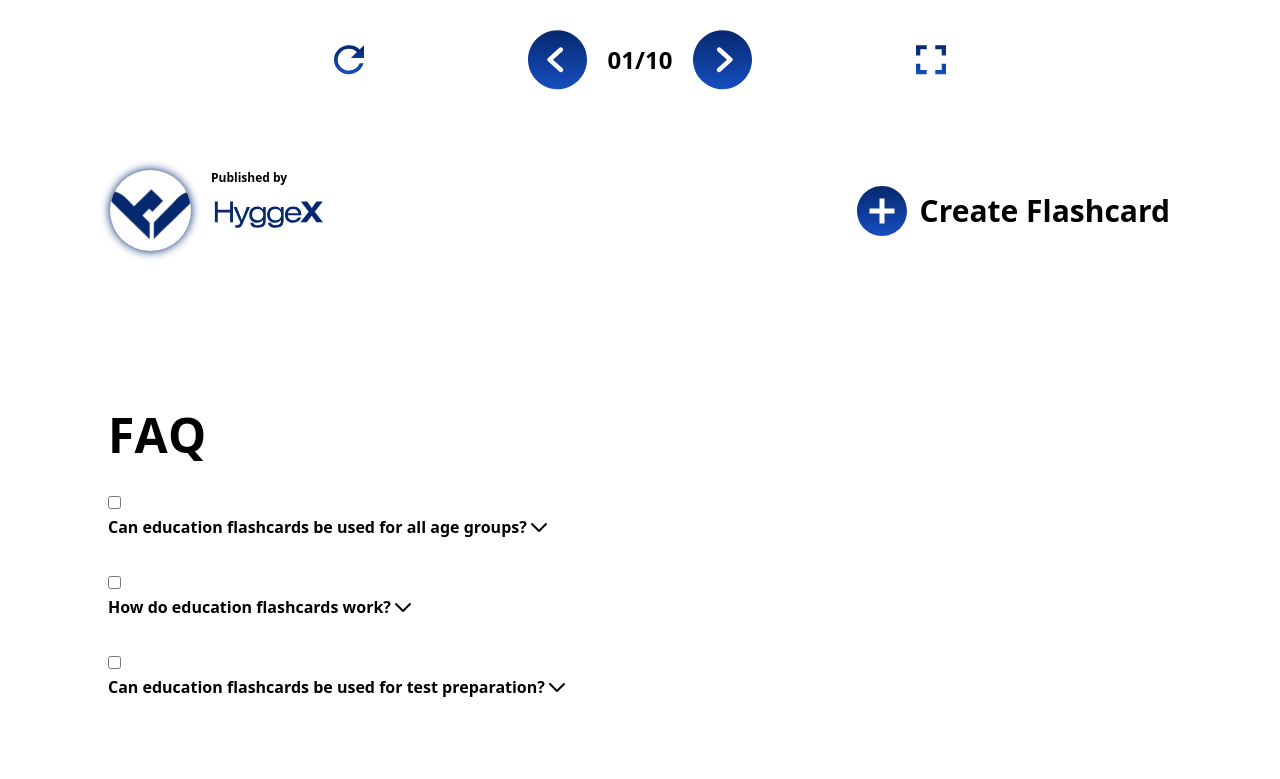
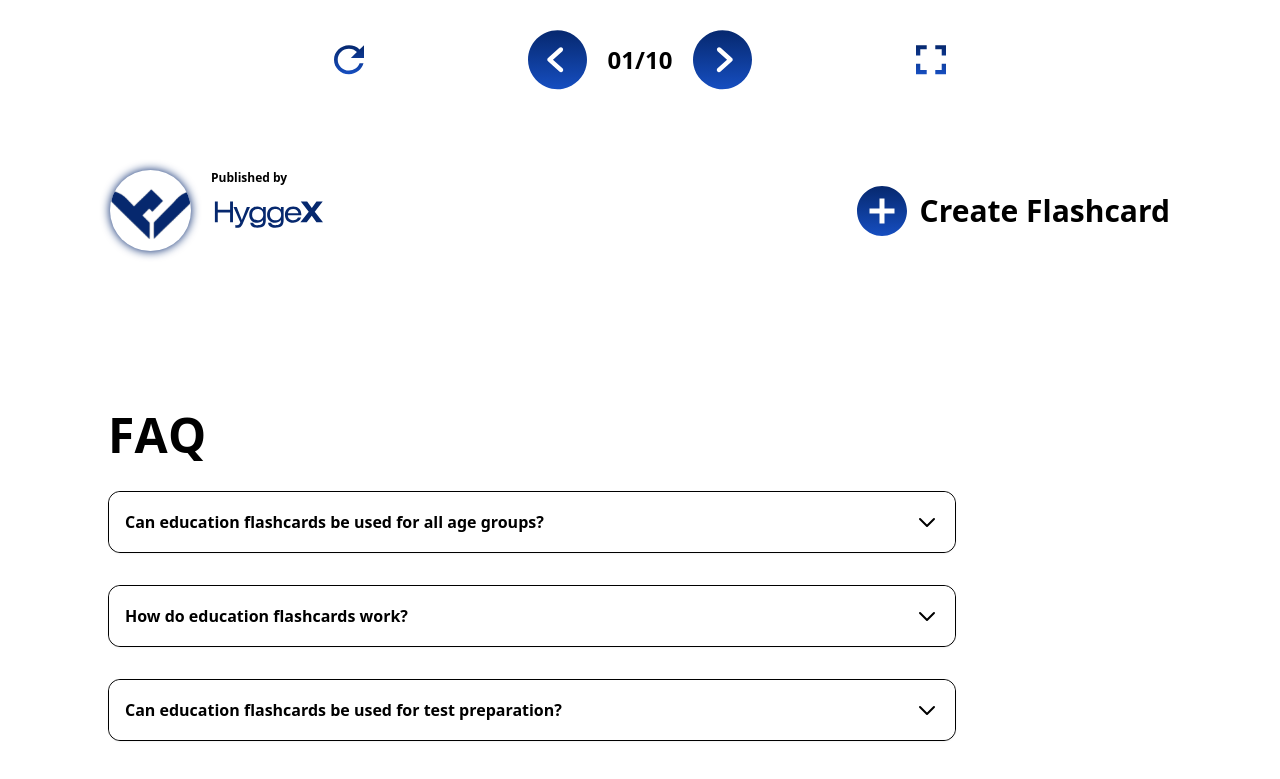
Before and after one commit to Arsalan58/HyggexTask, a React (Vite) app: page / in a window 1280 px wide. Shown: the part 788-1567 px from the top of the page. Built offline with nearby package versions, Linux system fonts and the light colour scheme.

Commit message:
Update tailwind.config.js

```diff
--- a/tailwind.config.js
+++ b/tailwind.config.js
@@ -1,6 +1,6 @@
 /** @type {import('tailwindcss').Config} */
 export default {
-  content: ["./src/components/Navbar.jsx","./src/App.jsx"],
+  content: ["./src/components/Navbar.jsx","./src/App.jsx","./src/components/Accordian.jsx"],
   theme: {
     colors: {
       transparent: 'transparent',
```
